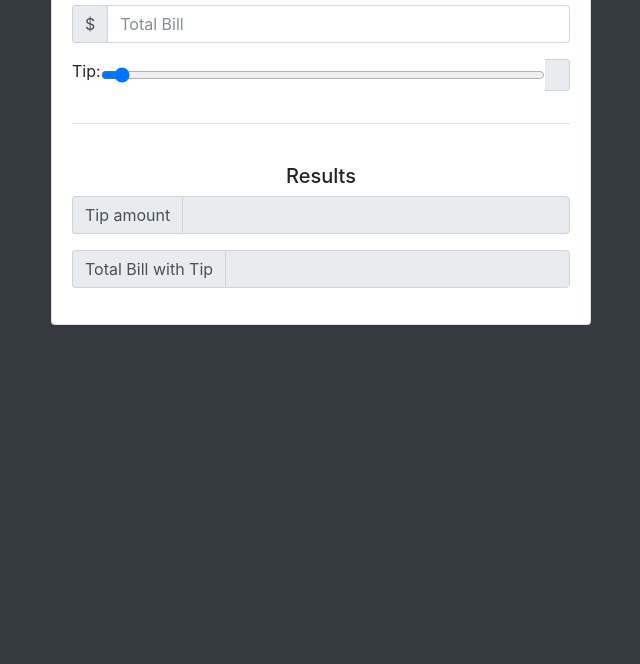
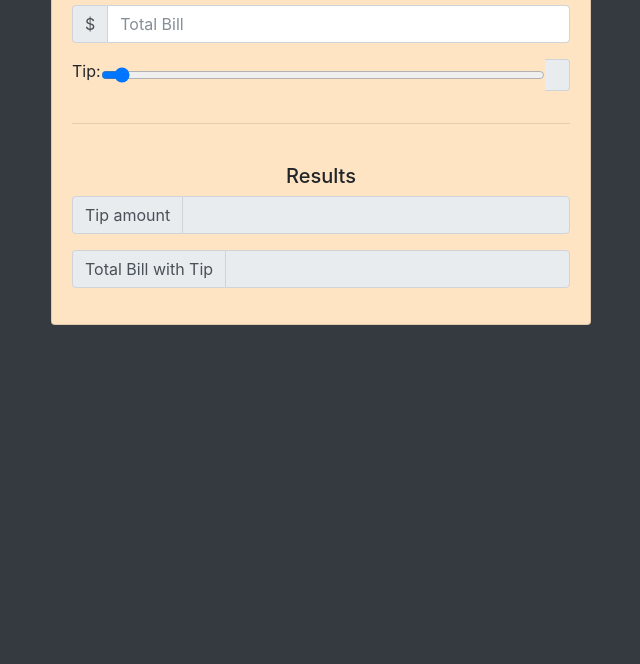
Before and after one commit to phoenixtype/Tip-Calculator-Teach, a plain HTML site: page index.html in a window 1280 px wide. Shown: the part 136-800 px from the top of the page, without its empty margins (319-959 px from the left). Drawn offline with nearby package versions, Linux system fonts and the light colour scheme.

Commit message:
updated style

```diff
--- a/index.html
+++ b/index.html
@@ -18,7 +18,7 @@
     <div class="container">
         <div class="row">
             <div class="col-md-6 mx-auto">
-                <div class="card card-body text-center mt-5">
+                <div class="card card-body text-center mt-5" style="background-color:bisque">
                     <h1 class="heading display-5 pb-3">Tip Calculator</h1>
                     <form id="tip-form">
                         <div class="form-group">
```
